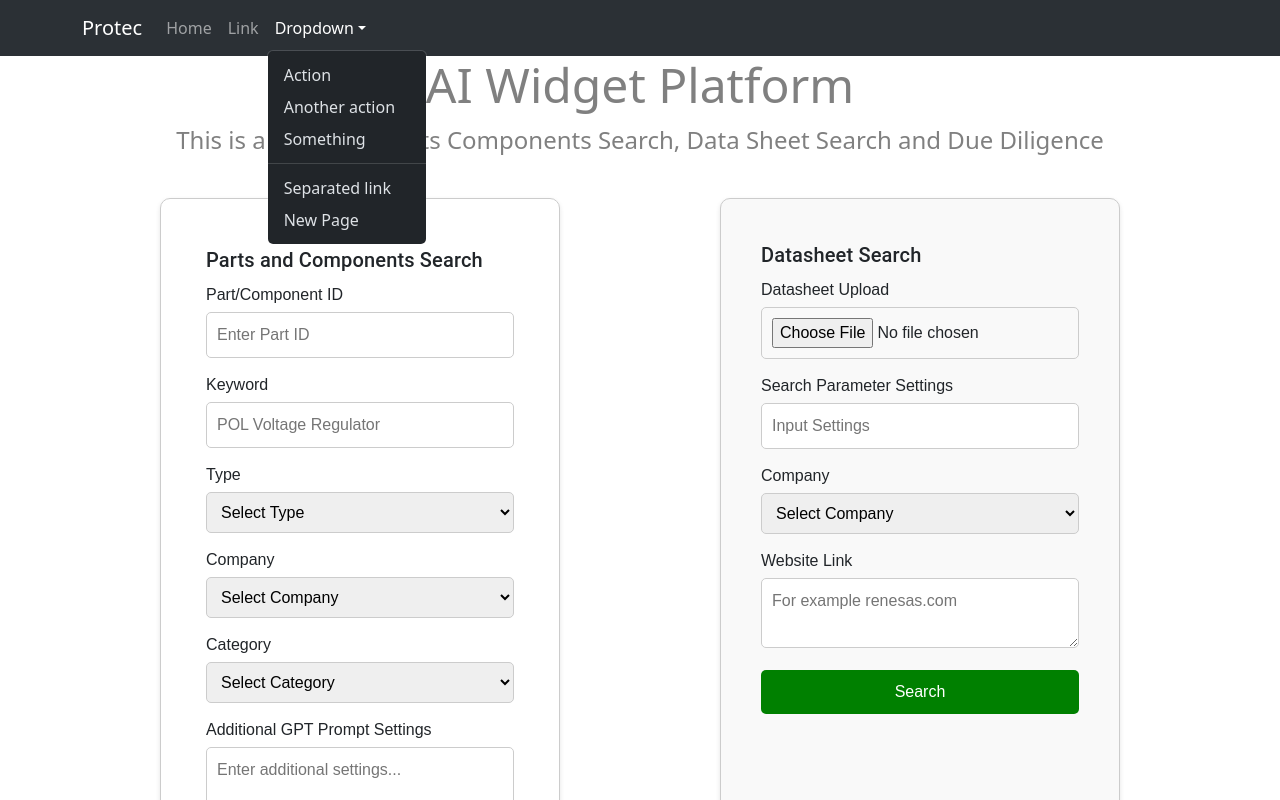
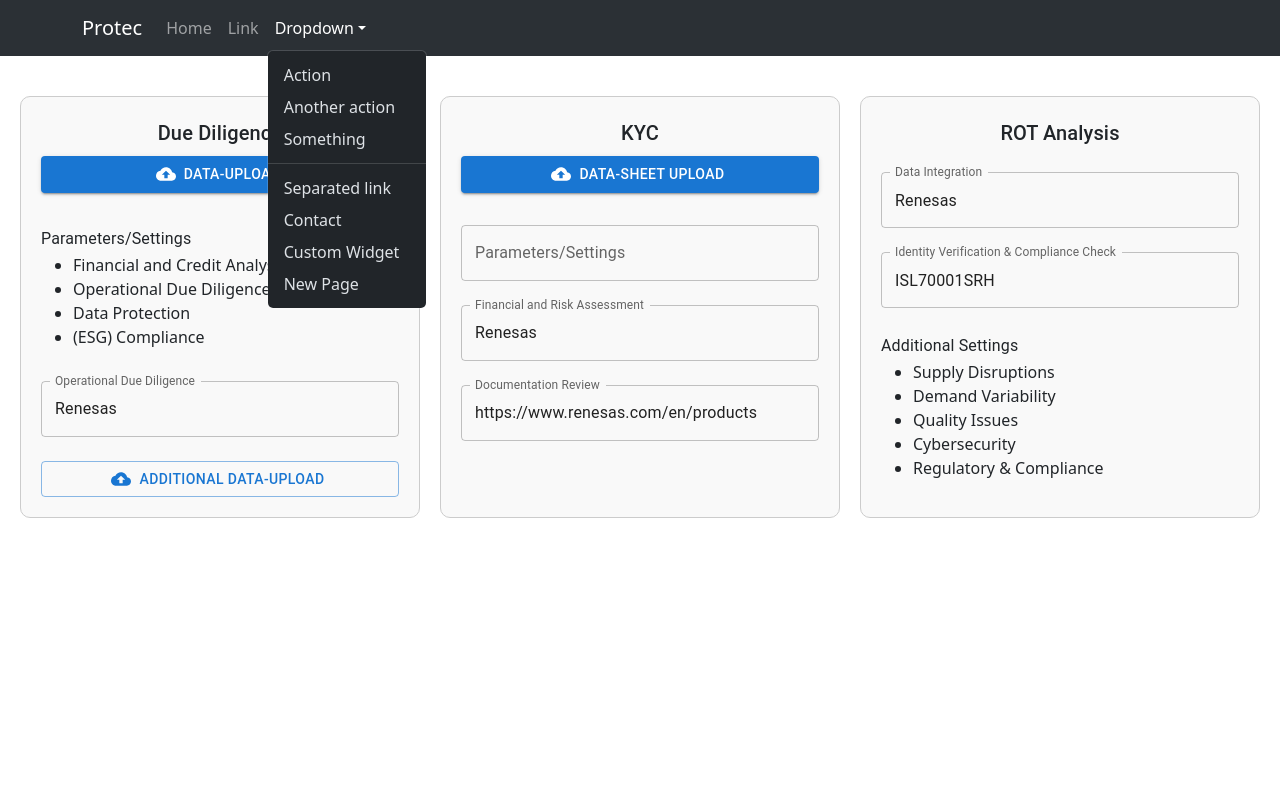
Before and after one commit to AsifAbdullah2012/Protec_Demo, a React (Create React App) app in the folder client/: page /newpage in a window 1280 px wide. Both pictures are taken after a click on the button "Dropdown". Shown: the top 800 px of the page. Built offline with nearby package versions, Linux system fonts and the light colour scheme.

Commit message:
Add Custom Widget Page and Fix the Route

```diff
--- a/client/src/App.js
+++ b/client/src/App.js
@@ -14,7 +14,7 @@ import { styled } from "@mui/material/styles";
 import Box from "@mui/material/Box";
 import Paper from "@mui/material/Paper";
 import Grid from "@mui/material/Grid";
-//import { BrowserRouter as Router, Routes, Route, Link } from "react-router-dom";
+import { BrowserRouter as Router, Routes, Route, Link } from "react-router-dom";
 import NewPage from "./pages/CustomWidgetDevelopmentPage";
 import Home from "./pages/Home";
 import Container from "react-bootstrap/Container";
@@ -24,11 +24,20 @@ import NavDropdown from "react-bootstrap/NavDropdown";
 import "bootstrap/dist/css/bootstrap.min.css";
 import ReactDOM from "react-dom/client";
 import NavbarComponent from "./components/NavBar/NavBar";
+import NoPage from "./pages/NoPage";
+import Contact from "./pages/Contact";
+import Layout from "./pages/Layout";
 
 function App() {
   return (
     <>
-      <Home />
+      <Routes>
+        <Route path="/" element={<Home />} />
+        <Route path="/" element={<Layout />} />
+        <Route path="contact" element={<Contact />} />
+        <Route path="newpage" element={<NewPage />} />
+        <Route path="*" element={<NoPage />} />
+      </Routes>
     </>
   );
 }
--- a/client/src/components/NavBar/NavBar.js
+++ b/client/src/components/NavBar/NavBar.js
@@ -37,6 +37,25 @@ const NavbarComponent = () => {
                </NavDropdown.Item>
 
                */}
+
+              {/* ----- OPEN New Tab  */}
+
+              <NavDropdown.Item
+                onClick={() =>
+                  window.open("/contact", "_blank", "noopener,noreferrer")
+                }
+              >
+                Contact
+              </NavDropdown.Item>
+
+              <NavDropdown.Item
+                onClick={() =>
+                  window.open("/newpage", "_blank", "noopener,noreferrer")
+                }
+              >
+                Custom Widget
+              </NavDropdown.Item>
+
               <NavDropdown.Item
                 onClick={() =>
                   window.open("/newpage", "_blank", "noopener,noreferrer")
--- /dev/null
+++ b/client/src/pages/Contact.js
@@ -0,0 +1,6 @@
+import React from "react";
+const Contact = () => {
+  return <h1>Contact Me</h1>;
+};
+
+export default Contact;
--- a/client/src/pages/CustomWidgetDevelopmentPage.js
+++ b/client/src/pages/CustomWidgetDevelopmentPage.js
@@ -1,11 +1,27 @@
 // src/pages/NewPage.js
 import React from "react";
+import NavbarComponent from "../components/NavBar/NavBar";
+import DueDiligence from "../components/CustomWidgetDevelopment/DueDiligence";
+import Kyc from "../components/CustomWidgetDevelopment/Kyc";
+import RotAnalysis from "../components/CustomWidgetDevelopment/RotAnalysis";
 
 const NewPage = () => {
   return (
-    <div style={{ padding: "20px", textAlign: "center" }}>
-      <h1>Welcome to the New Page</h1>
-      <p>This page was accessed through the dropdown menu!</p>
+    <div>
+      <NavbarComponent />
+      <div
+        style={{
+          display: "flex", // Enable flexbox for layout
+          justifyContent: "space-evenly", // Space widgets evenly
+          padding: "20px",
+          flexWrap: "wrap",
+          gap: "20px",
+        }}
+      >
+        <DueDiligence />
+        <Kyc />
+        <RotAnalysis />
+      </div>
     </div>
   );
 };
--- a/client/src/pages/Home.js
+++ b/client/src/pages/Home.js
@@ -39,7 +39,6 @@ function Home() {
   return (
     <div>
       {/* ------  Navigation Bar CODE: <NavbarComponent /> --------- */}
-
       <NavbarComponent />
 
       {/* ------- Header Section ----------*/}
--- /dev/null
+++ b/client/src/pages/Layout.js
@@ -0,0 +1,7 @@
+import React from "react";
+import NavbarComponent from "../components/NavBar/NavBar";
+const Layout = () => {
+  return <NavbarComponent />;
+};
+
+export default Layout;
--- /dev/null
+++ b/client/src/pages/NoPage.js
@@ -0,0 +1,6 @@
+import React from "react";
+const NoPage = () => {
+  return <h1>404</h1>;
+};
+
+export default NoPage;
```
Also changed, not shown: client/src/pages/Blogs.js (added, +7 -0 lines).
